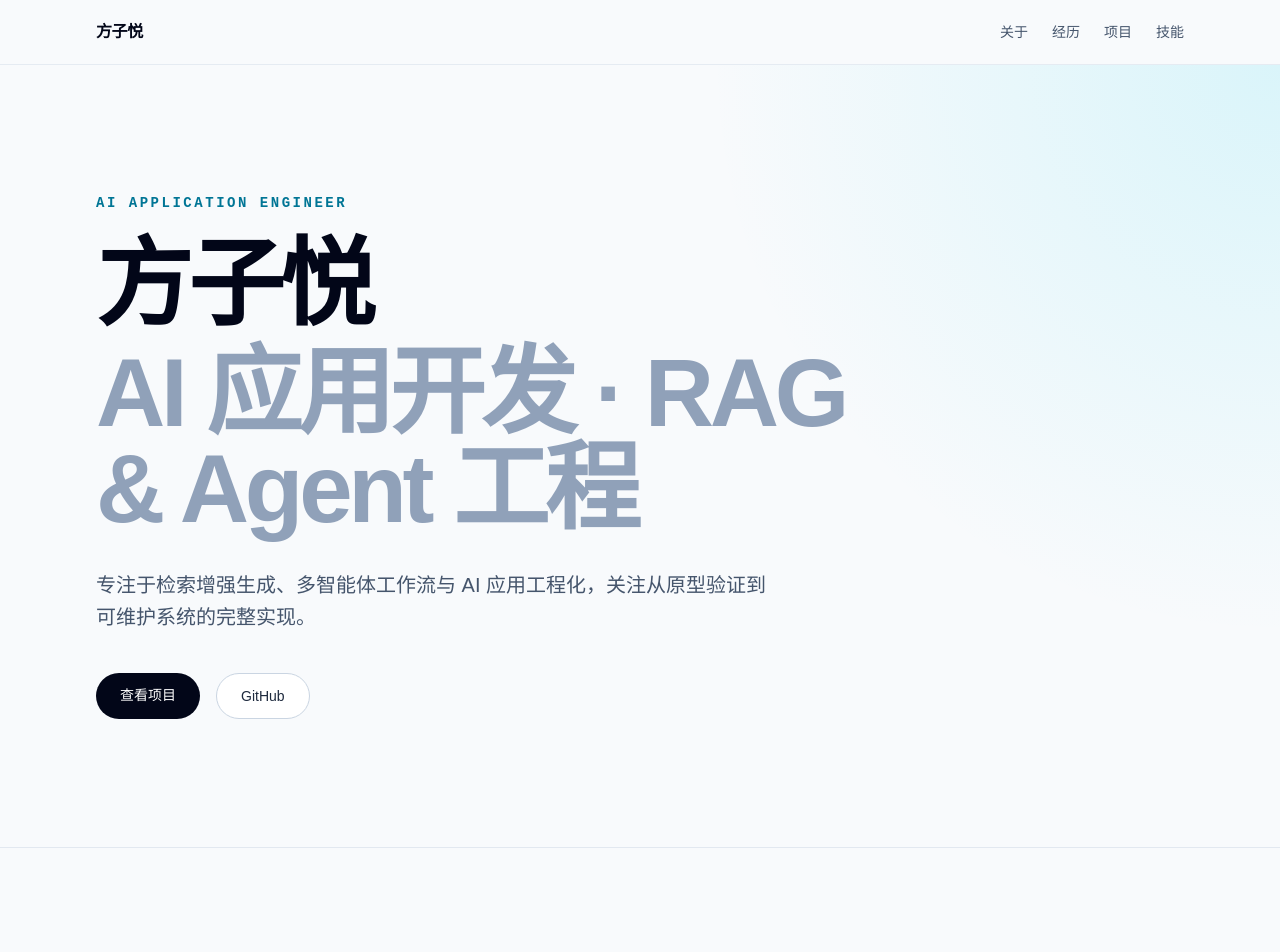
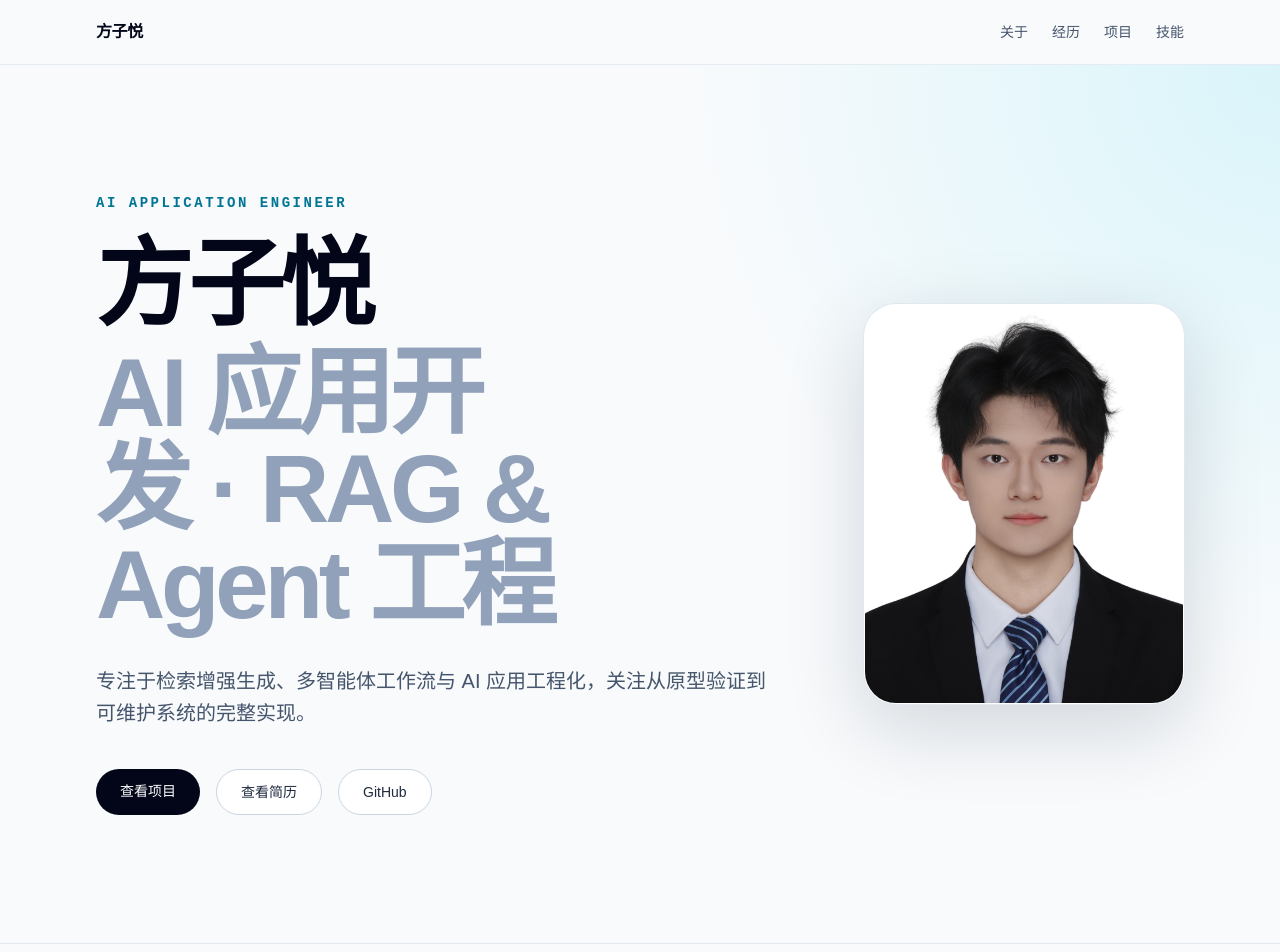
Before and after one commit to luckyboyo/resume-site, a Next.js app: page / in a window 1280 px wide. Shown: the top 952 px of the page. Built offline with nearby package versions, Linux system fonts and the light colour scheme.

Commit message:
添加证件照和简历

```diff
--- a/src/components/sections/ContactSection.tsx
+++ b/src/components/sections/ContactSection.tsx
@@ -14,11 +14,19 @@ export function ContactSection() {
               对项目或技术交流感兴趣？
             </h2>
             <p className="mt-5 leading-8 text-slate-600">
-              当前公开联系方式仅保留 GitHub；邮箱和简历下载将在确认公开版本后补充。
+              可以通过 GitHub 了解我的代码，也可以查看或下载完整 PDF 简历。
             </p>
           </div>
+          <div className="mt-8 flex flex-wrap gap-3 lg:mt-0 lg:justify-end">
             <a
-            className="mt-8 inline-flex rounded-full bg-slate-950 px-6 py-3 text-sm font-medium text-white outline-none transition hover:bg-cyan-800 focus-visible:ring-2 focus-visible:ring-cyan-600 focus-visible:ring-offset-4 lg:mt-0"
+              className="inline-flex rounded-full bg-slate-950 px-6 py-3 text-sm font-medium text-white outline-none transition hover:bg-cyan-800 focus-visible:ring-2 focus-visible:ring-cyan-600 focus-visible:ring-offset-4"
+              href={site.resumeUrl}
+              download
+            >
+              下载 PDF 简历
+            </a>
+            <a
+              className="inline-flex rounded-full border border-cyan-200 bg-white px-6 py-3 text-sm font-medium text-slate-800 outline-none transition hover:border-cyan-300 hover:bg-cyan-100 focus-visible:ring-2 focus-visible:ring-cyan-600 focus-visible:ring-offset-4"
               href={site.githubUrl}
               rel="noreferrer"
               target="_blank"
@@ -26,6 +34,7 @@ export function ContactSection() {
               访问 GitHub
             </a>
           </div>
+        </div>
       </Container>
     </section>
   );
--- a/src/components/sections/HeroSection.tsx
+++ b/src/components/sections/HeroSection.tsx
@@ -1,3 +1,4 @@
+import Image from "next/image";
 import Link from "next/link";
 import { Container } from "@/components/ui/Container";
 import { site } from "@/content/site";
@@ -7,6 +8,8 @@ export function HeroSection() {
     <section className="relative overflow-hidden border-b border-slate-200 py-24 sm:py-32">
       <div className="absolute inset-0 -z-10 bg-[radial-gradient(circle_at_top_right,rgba(34,211,238,0.14),transparent_38%)]" />
       <Container>
+        <div className="grid items-center gap-14 lg:grid-cols-[minmax(0,1fr)_20rem] lg:gap-20">
+          <div>
             <p className="font-mono text-sm font-semibold tracking-[0.18em] text-cyan-700 uppercase">
               AI Application Engineer
             </p>
@@ -26,6 +29,14 @@ export function HeroSection() {
               </Link>
               <a
                 className="rounded-full border border-slate-300 bg-white px-6 py-3 text-sm font-medium text-slate-800 outline-none transition hover:border-slate-400 hover:bg-slate-100 focus-visible:ring-2 focus-visible:ring-cyan-600 focus-visible:ring-offset-4"
+                href={site.resumeUrl}
+                rel="noreferrer"
+                target="_blank"
+              >
+                查看简历
+              </a>
+              <a
+                className="rounded-full border border-slate-300 bg-white px-6 py-3 text-sm font-medium text-slate-800 outline-none transition hover:border-slate-400 hover:bg-slate-100 focus-visible:ring-2 focus-visible:ring-cyan-600 focus-visible:ring-offset-4"
                 href={site.githubUrl}
                 rel="noreferrer"
                 target="_blank"
@@ -33,6 +44,20 @@ export function HeroSection() {
                 GitHub
               </a>
             </div>
+          </div>
+          <div className="mx-auto w-full max-w-72 lg:max-w-none">
+            <div className="relative aspect-[4/5] overflow-hidden rounded-[2rem] border border-white/80 bg-white shadow-[0_24px_80px_rgba(15,23,42,0.16)] ring-1 ring-slate-200">
+              <Image
+                fill
+                priority
+                sizes="(min-width: 1024px) 320px, 288px"
+                className="object-cover object-top"
+                src={site.profileImageUrl}
+                alt={`${site.name}的证件照`}
+              />
+            </div>
+          </div>
+        </div>
       </Container>
     </section>
   );
--- a/src/content/site.ts
+++ b/src/content/site.ts
@@ -4,6 +4,8 @@ export const site = {
   description:
     "专注于检索增强生成、多智能体工作流与 AI 应用工程化，关注从原型验证到可维护系统的完整实现。",
   githubUrl: "https://github.com/luckyboyo",
+  profileImageUrl: "/images/profile/fang-ziyue-profile.jpg",
+  resumeUrl: "/documents/fang-ziyue-resume.pdf",
   navigation: [
     { label: "关于", href: "/#about" },
     { label: "经历", href: "/#experience" },
```
Also changed, not shown: public/images/profile/fang-ziyue-profile.jpg (added), 1 other file (tests, documents, lock files or other folders). Lines whose indentation alone changed are shown as unchanged.
